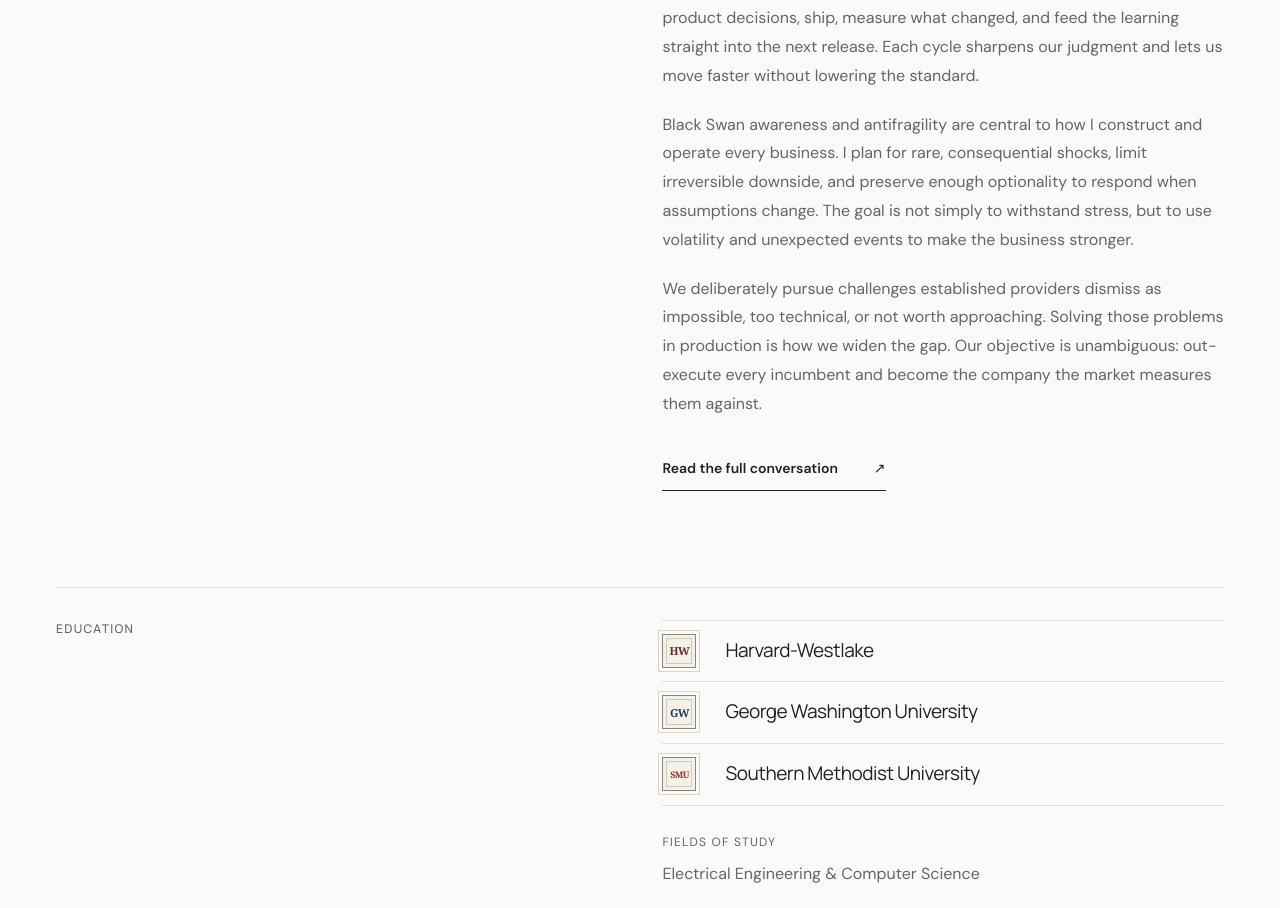
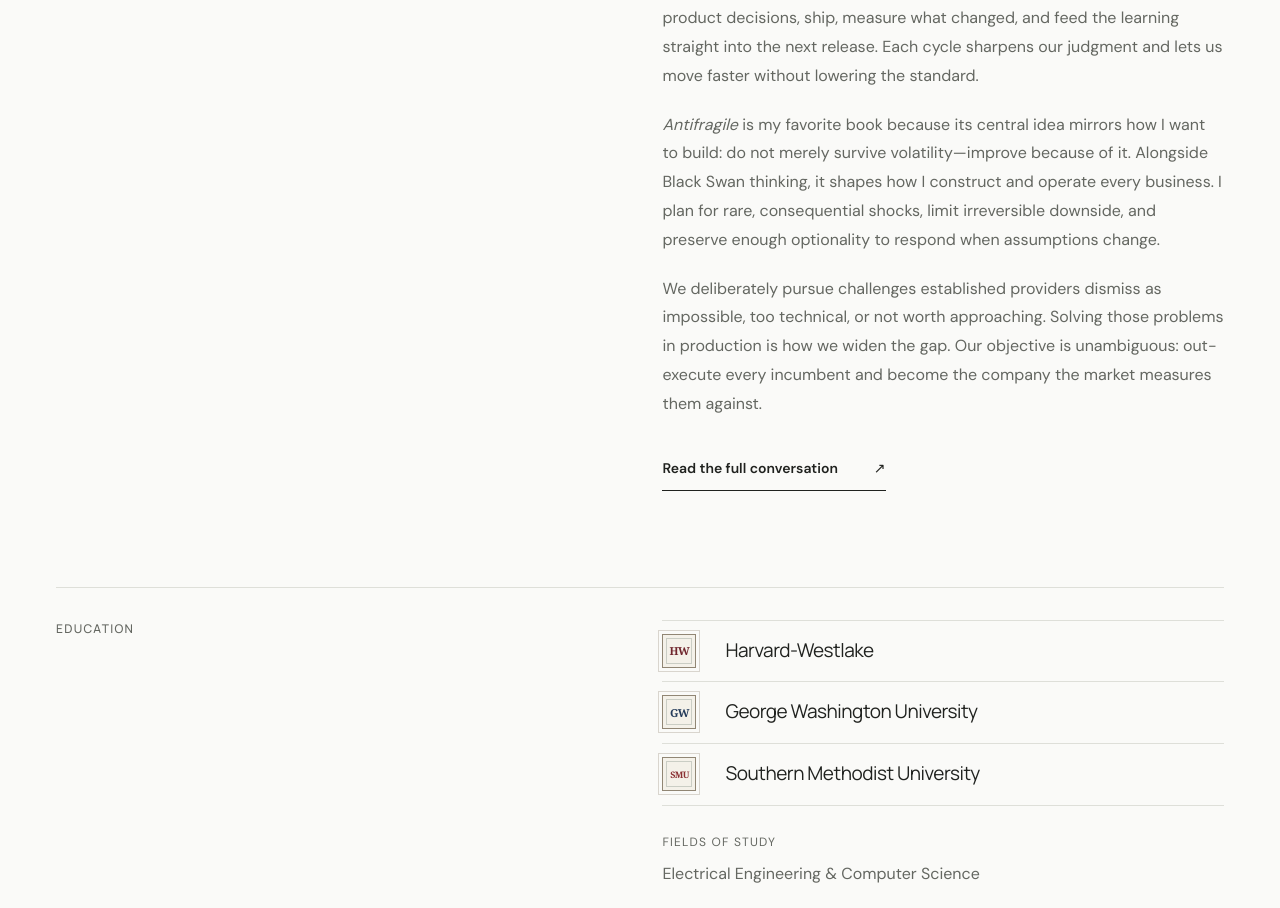
Before and after one commit to Crypto-Advisor/adrien.vc, a React (Create React App) app: page / in a window 1280 px wide. Shown: the part 2069-2977 px from the top of the page. Built offline with nearby package versions, Linux system fonts and the light colour scheme.

Commit message:
Frame Antifragile as a personal influence

```diff
--- a/src/App.js
+++ b/src/App.js
@@ -102,7 +102,7 @@
             <p className="story-lede">I first became interested in markets as a teenager, when I started a YouTube channel about quantitative finance. The audience grew, but more importantly, it taught me to follow questions wherever they led.</p>
             <p>At university, I studied computer science while working in robotics and machine learning. Most evenings, I drove to my office and built TickerTrends late into the night. Sharing the work publicly created an early feedback loop: questions became hypotheses, users pressure-tested the answers, and each iteration made the product sharper.</p>
             <p>Going full-time was only the beginning. We spent the next year and a half building tight feedback loops with users: listen closely, turn friction into product decisions, ship, measure what changed, and feed the learning straight into the next release. Each cycle sharpens our judgment and lets us move faster without lowering the standard.</p>
-            <p>Black Swan awareness and antifragility are central to how I construct and operate every business. I plan for rare, consequential shocks, limit irreversible downside, and preserve enough optionality to respond when assumptions change. The goal is not simply to withstand stress, but to use volatility and unexpected events to make the business stronger.</p>
+            <p><cite>Antifragile</cite> is my favorite book because its central idea mirrors how I want to build: do not merely survive volatility—improve because of it. Alongside Black Swan thinking, it shapes how I construct and operate every business. I plan for rare, consequential shocks, limit irreversible downside, and preserve enough optionality to respond when assumptions change.</p>
             <p>We deliberately pursue challenges established providers dismiss as impossible, too technical, or not worth approaching. Solving those problems in production is how we widen the gap. Our objective is unambiguous: out-execute every incumbent and become the company the market measures them against.</p>
             <a className="text-link" href="https://www.thestockthoughts.com/p/a-conversation-with-adrien-navarre" target="_blank" rel="noopener noreferrer">Read the full conversation <Arrow /></a>
           </div>
```
